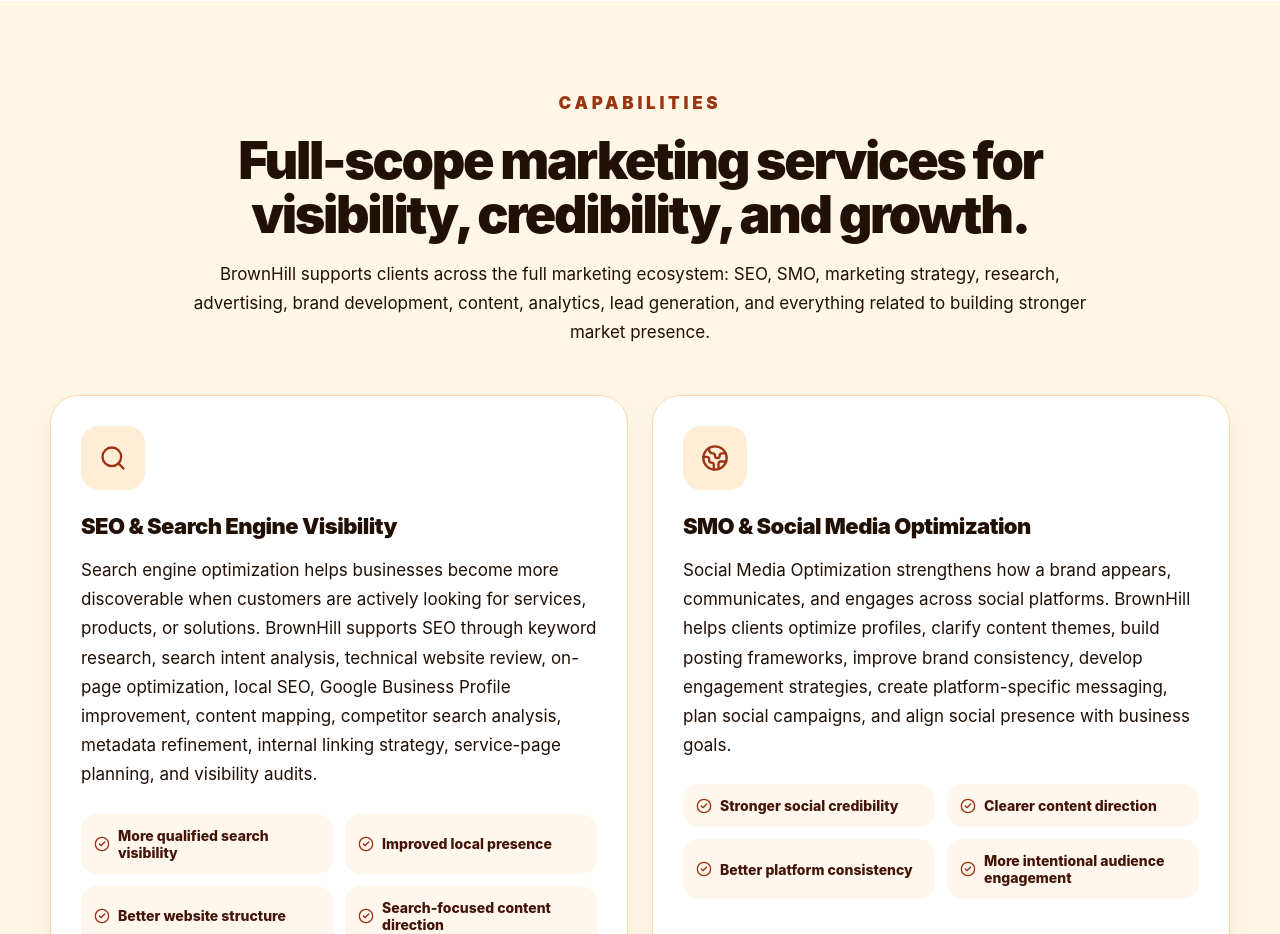
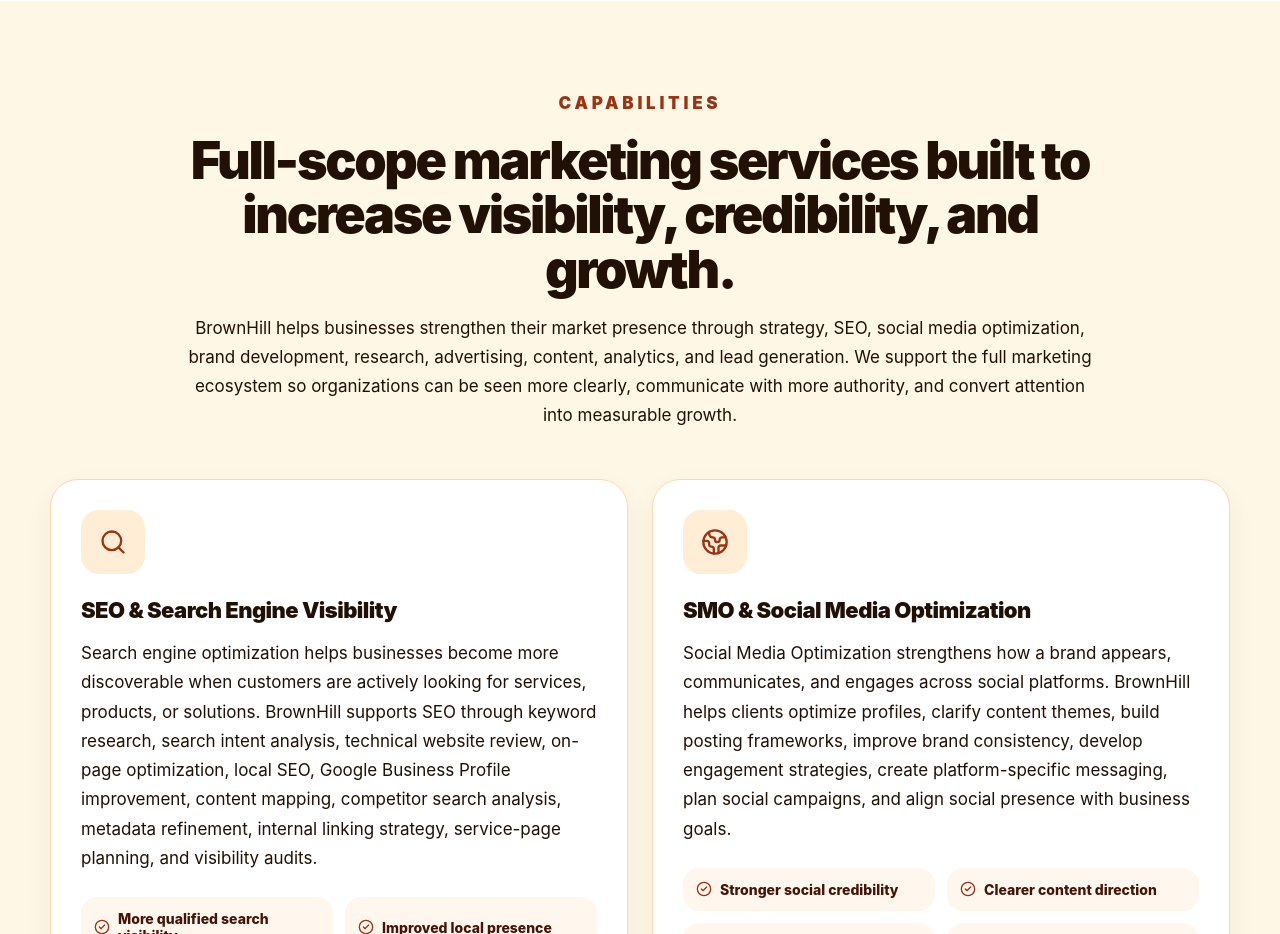
Before and after one commit to BH850/brownhill-website, a React (Vite) app: page / in a window 1280 px wide. Shown: the part 2860-3794 px from the top of the page. Built offline with nearby package versions, Linux system fonts and the light colour scheme.

Commit message:
Update App.jsx

```diff
--- a/src/App.jsx
+++ b/src/App.jsx
@@ -294,8 +294,8 @@ export default function App() {
       <section id="services" className="section cream">
         <div className="centered wide">
           <p className="section-label">Capabilities</p>
-          <h2>Full-scope marketing services for visibility, credibility, and growth.</h2>
-          <p>BrownHill supports clients across the full marketing ecosystem: SEO, SMO, marketing strategy, research, advertising, brand development, content, analytics, lead generation, and everything related to building stronger market presence.</p>
+          <h2>Full-scope marketing services built to increase visibility, credibility, and growth.</h2>
+          <p>BrownHill helps businesses strengthen their market presence through strategy, SEO, social media optimization, brand development, research, advertising, content, analytics, and lead generation. We support the full marketing ecosystem so organizations can be seen more clearly, communicate with more authority, and convert attention into measurable growth.</p>
         </div>
         <div className="grid two">
           {practiceAreas.map((service) => {
```
